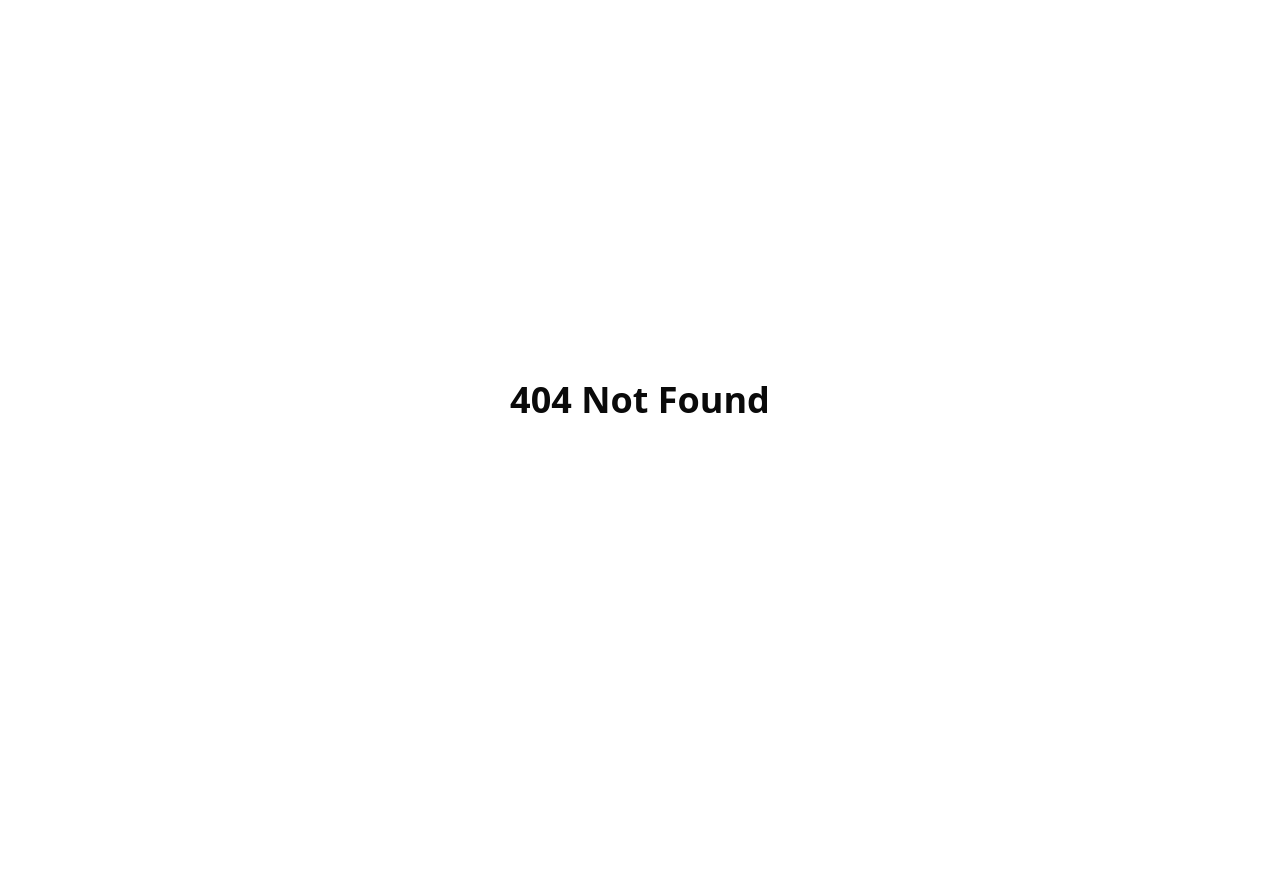
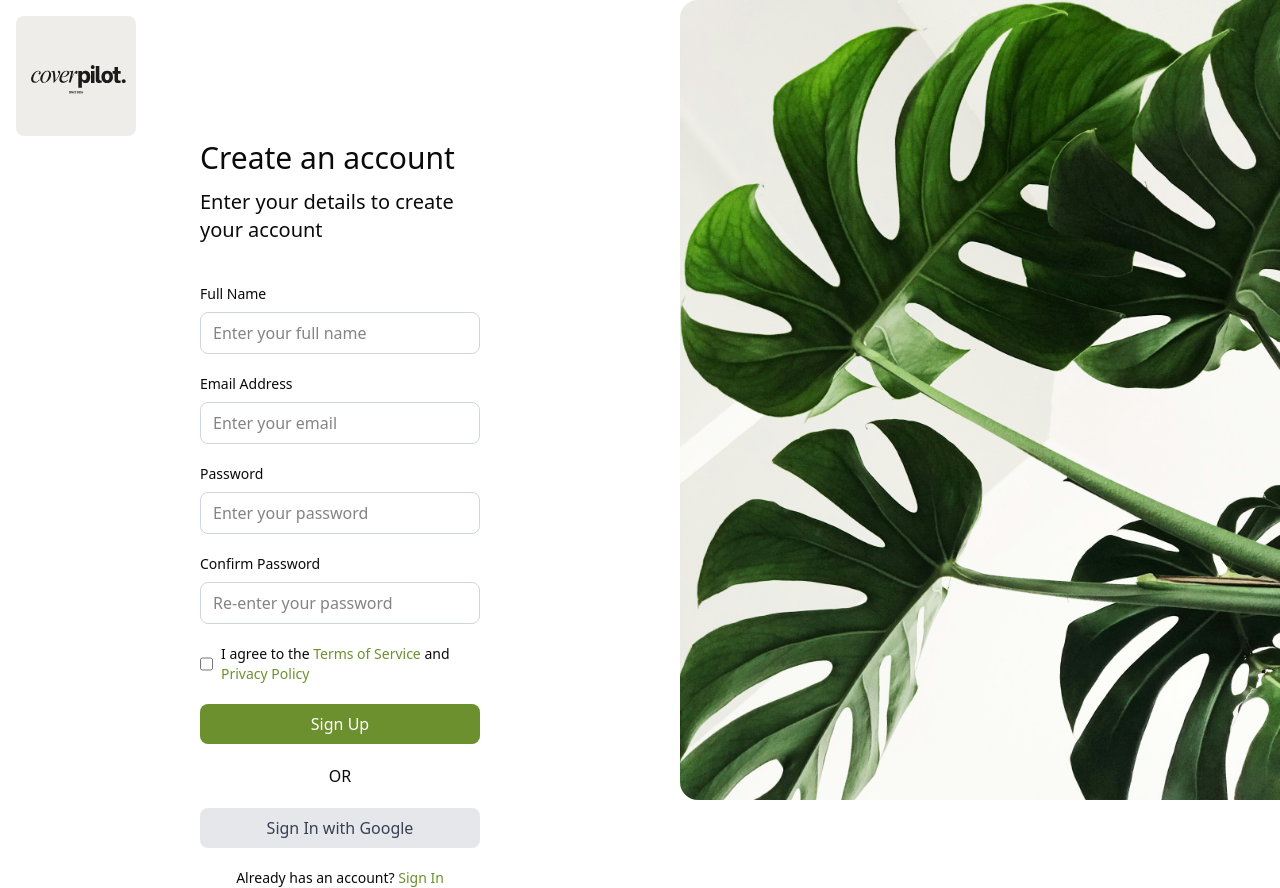
Before and after one commit to giahuyyle/cover-pilot, a React (Vite) app in the folder frontend/: page /signup in a window 1280 px wide. Before the commit this address had no page. Before the commit the page ends 800 px from the top, so only its background shows below. Built offline with nearby package versions, Linux system fonts and the light colour scheme.

Commit message:
feat: auth page (only in frontend, no functionality

```diff
--- a/frontend/src/App.jsx
+++ b/frontend/src/App.jsx
@@ -2,12 +2,16 @@ import { Routes, Route } from "react-router";
 import RootLayout from "./layouts/RootLayout";
 import NotFound from "./pages/NotFound";
 import Landing from "./pages/Landing";
+import Login from "./pages/Login";
+import Signup from "./pages/Signup";
 
 function App() {
   return (
     <Routes>
       <Route element={<RootLayout />}>
         <Route path="/" element={<Landing />} />
+        <Route path="/login" element={<Login />} />
+        <Route path="/signup" element={<Signup />} />
         <Route path="*" element={<NotFound />} />
       </Route>
     </Routes>
--- /dev/null
+++ b/frontend/src/layouts/AuthLayout.jsx
@@ -0,0 +1,73 @@
+const loginDetails = {
+    text: "Welcome back!",
+    subText: "Enter your Credentials to access your account",
+    fields: {
+        "Email Address": "Enter your email",
+        "Password": "Enter your password",
+    },
+    checkbox: "Remember for 30 days",
+    question: <h2 className="text-center mt-5 text-sm">Don't have an account? <a href="/signup" className="text-[rgb(108,144,46)] hover:underline">Sign Up</a></h2>,
+}
+
+const registerDetails = {
+    text: "Create an account",
+    subText: "Enter your details to create your account",
+    fields: {
+        "Full Name": "Enter your full name",
+        "Email Address": "Enter your email",
+        "Password": "Enter your password",
+        "Confirm Password": "Re-enter your password",
+    },
+    checkbox: <h1 className="text-sm">I agree to the <a href="#" className="text-[rgb(108,144,46)] hover:underline">Terms of Service</a> and <a href="#" className="text-[rgb(108,144,46)] hover:underline">Privacy Policy</a></h1>,
+    question: <h2 className="text-center mt-5 text-sm">Already has an account? <a href="/login" className="text-[rgb(108,144,46)] hover:underline">Sign In</a></h2>,
+}
+
+export default function AuthLayout({ isLogin = true }) {
+    const details = isLogin ? loginDetails : registerDetails;
+
+    return (
+        <div className="min-h-screen flex relative">
+            <img src="/logo.svg" alt="logo" className="absolute top-4 left-4 h-30 rounded-md" />
+
+            <div className="flex-1 h-screen py-35 px-50">
+                <div className="flex flex-col justify-left w-full">
+
+                    <h1 className="text-3xl">{details.text}</h1>
+
+                    <h2 className="text-xl font-extralight mt-3">{details.subText}</h2>
+
+                    <form className="flex flex-col mt-10 gap-5">
+                        {Object.entries(details.fields).map(([label, placeholder]) => (
+                            <div key={label} className="flex flex-col gap-2">
+                                <label className="text-sm font-medium">{label}</label>
+                                <input
+                                    type={label.toLowerCase().includes("password") ? "password" : "text"}
+                                    placeholder={placeholder}
+                                    className="border border-gray-300 rounded-md px-3 py-2 focus:outline-none focus:ring-2 focus:ring-[rgb(108,144,46)]"
+                                />
+                            </div>
+                        ))}
+
+                        <div className="flex items-center gap-2">
+                            <input type="checkbox" id="remember" className="h-4 w-4 focus:ring-[rgb(108,144,46)] border-gray-300 rounded" />
+                            <label htmlFor="remember" className="text-sm">{details.checkbox}</label>
+                        </div>
+
+                        <button type="submit" className="bg-[rgb(108,144,46)] text-white py-2 rounded-md  transition duration-200">
+                            {isLogin ? "Login" : "Sign Up"}
+                        </button>
+                    </form>
+
+                    <h1 className="text-center mt-5">OR</h1>
+                    <button className="bg-gray-200 text-gray-700 py-2 rounded-md hover:bg-gray-300 transition duration-200 mt-5">
+                        Sign In with Google
+                    </button>
+
+                    {details.question}
+                </div>
+            </div>
+
+            <img src="/auth/auth-picture.jpg" alt="picture" className="sticky top-0 ml-auto rounded-l-2xl h-screen object-cover" />
+        </div>
+    );
+}
--- a/frontend/src/layouts/RootLayout.jsx
+++ b/frontend/src/layouts/RootLayout.jsx
@@ -2,7 +2,7 @@ import { Outlet } from "react-router";
 
 export default function RootLayout() {
   return (
-    <div className="min-h-screen flex flex-col">
+    <div className="">
 
       {/* Outlet is to render the children element */}
       <main className="">
--- /dev/null
+++ b/frontend/src/pages/Login.jsx
@@ -0,0 +1,7 @@
+import AuthLayout from "@/layouts/AuthLayout";
+
+export default function Login() {
+    return (
+        <AuthLayout isLogin={true} />
+    );
+}
--- /dev/null
+++ b/frontend/src/pages/Signup.jsx
@@ -0,0 +1,7 @@
+import AuthLayout from "@/layouts/AuthLayout";
+
+export default function Signup() {
+    return (
+        <AuthLayout isLogin={false} />
+    );
+}
```
Also changed, not shown: frontend/public/auth/auth-picture.jpg (added).
